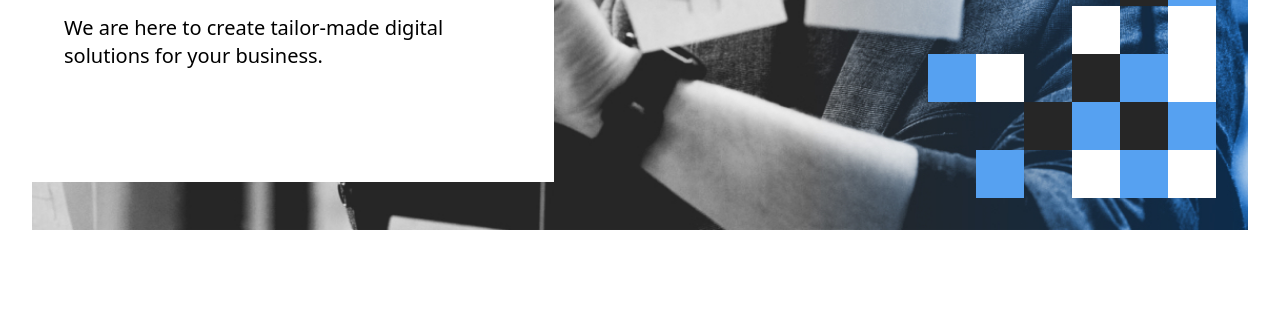
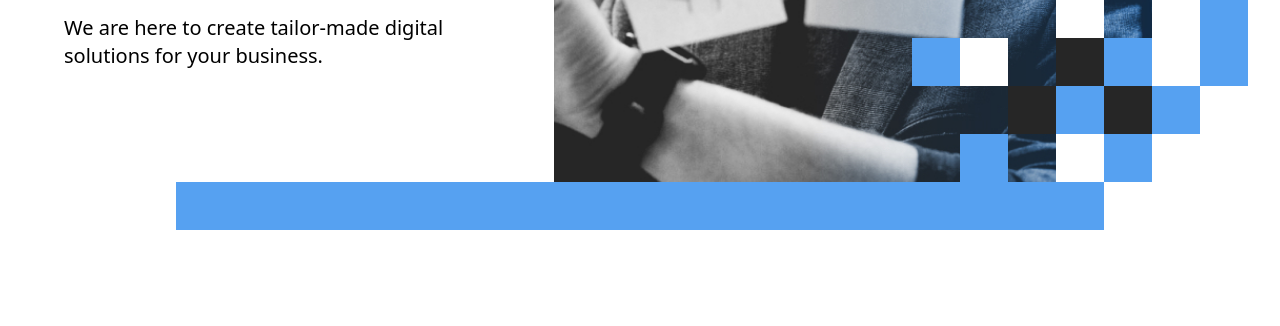
Before and after one commit to Fichtner21/g-group, a website built with webpack: page src/index.html in a window 1280 px wide. Shown: the part 657-983 px from the top of the page. Built offline with nearby package versions, Linux system fonts and the light colour scheme; a web font is replaced by a local one.

Commit message:
uzupełniono sekcje 1

```diff
--- a/src/css/style.scss
+++ b/src/css/style.scss
@@ -1,4 +1,4 @@
-$main: rgba(22,133,228,0.4);
+$main: #56A1F1;
 
 html {
   scroll-behavior: smooth;
@@ -111,3 +111,41 @@ body {
   grid-template-columns: 1fr;
   grid-template-rows: 3rem 10fr 2fr;
 }
+
+.top-img {
+  position: relative;
+
+  &:before {
+    content: '';
+    position: absolute;
+    width: 3rem;
+    background-color: #fff;
+    top: 0;
+    right: 0;
+    height: 100%;
+  }
+
+  &:after {
+    content: '';
+    position: absolute;
+    width: 3rem;
+    background-color: $main;
+    top: 3rem;
+    right: 0;
+    bottom: 9rem;
+    z-index: 2;
+  }
+}
+
+.bottom-img {
+  &:before {
+    content: '';
+    position: absolute;
+    height: 3rem;
+    background-color: $main;
+    z-index: 2;
+    bottom: 0;
+    left: 9rem;
+    right: 9rem;
+  }
+}
--- a/src/index.html
+++ b/src/index.html
@@ -121,7 +121,7 @@
       </nav>
       <div class="container mx-auto px-8 relative pb-24">
         <!-- <div id="top-section"></div> -->
-        <div class="relative">
+        <div class="relative top-img">
           <img src="./images/img1.jpg" class="min-w-full">
           <div class="bg-white absolute bottom-12 -left-12 p-20 xl:max-w-px570">
             <div class="flex mb-8">
@@ -135,13 +135,13 @@
               We are here to create tailor-made digital solutions for your business.
             </div>
           </div>
-          <div class="absolute right-8 top-0 grid grid-cols-2">
+          <div class="absolute right-12 top-0 grid grid-cols-2">
             <div class="w-12 h-12 bg-bluemain" data-aos="fade-up" data-aos-delay="100"></div>
-            <div class="w-12 h-12 bg-white" data-aos="fade-right" data-aos-delay="300"></div>
+            <div class="w-12 h-12 bg-white" data-aos="fade-right" data-aos-delay="500"></div>
             <div class="w-12 h-12 bg-transparent"></div>
-            <div class="w-12 h-12 bg-bluemain" data-aos="fade-down" data-aos-delay="100"></div>
+            <div class="w-12 h-12 bg-bluemain" data-aos="fade-down" data-aos-delay="300"></div>
           </div>
-          <div class="absolute right-8 bottom-8 grid grid-cols-6">
+          <div class="absolute right-12 bottom-12 grid grid-cols-6">
             <!-- row 1 -->
             <div class="w-12 h-12 bg-transparent"></div>
             <div class="w-12 h-12 bg-transparent"></div>
@@ -190,11 +190,13 @@
             <div class="row-span-4 bg-bluemain"></div>
             <div class="row-span-1 bg-white"></div>
           </div> -->
-          <!-- <div class="absolute bottom-0 min-w-full grid grid-cols-6">
-            <div class="h-12 bg-white"></div>
+
+            <div class="absolute bottom-0 bg-white z-10 h-12 min-w-full bottom-img"></div>
+
+            <!-- <div class="h-12 bg-white"></div>
             <div class="col-span-4 bg-bluemain"></div>
-            <div class="h-12 bg-white"></div>
-          </div> -->
+            <div class="h-12 bg-white"></div> -->
+
         </div>
       </div>
     </section>
```
